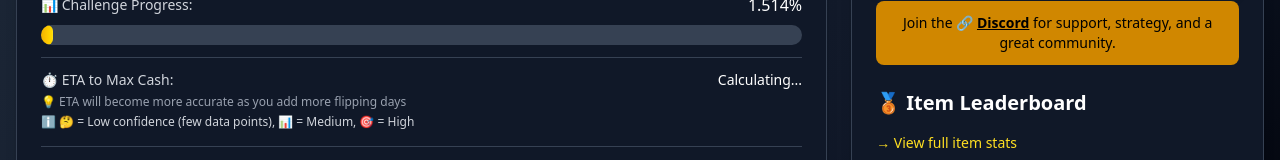
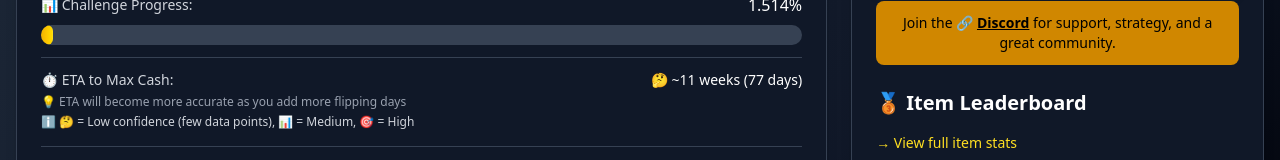
Before and after one commit to 1000tomax/OSRS-Flip-Tracker-Combined, a React (Vite) app: page / in a window 1280 px wide. Shown: the part 313-473 px from the top of the page. Built offline with nearby package versions, Linux system fonts and the light colour scheme.

Commit message:
revert to old eta calc LMFAO

```diff
--- a/src/components/ETACalculator.js
+++ b/src/components/ETACalculator.js
@@ -1,256 +1,169 @@
-// ETACalculator.final.js
-// Simple, robust ETA calculator for "1k -> Max Cash" style runs
-// Takes the solid refactored base and adds just the essential improvements
-
+// src/components/ETACalculator.js
 import { useMemo } from 'react';
 
-// Default configuration
-const DEFAULTS = {
-  target: 2147483647,           // OSRS max stack (GP)
-  skipFirstDays: 7,             // ignore early noise
-  expLookbackDays: 14,          // window for exponential fit
-  maxExponentialDailyGrowth: 0.20, // 20%/day hard guard
-  minDailyProfit: 1,            // avoid divide-by-zero
-  confidenceThresholds: { high: 0.15, medium: 0.35 }, // relative spread
-  maxReasonableETA: 1095,       // 3 years max (anything beyond is "unable to calculate")
-};
-
-// ----------------- Utilities -----------------
-
-const clamp = (v, lo, hi) => Math.min(Math.max(v, lo), hi);
-
-function median(arr) {
-  if (!arr.length) return NaN;
-  const a = [...arr].sort((x, y) => x - y);
-  const mid = Math.floor(a.length / 2);
-  return a.length % 2 ? a[mid] : (a[mid - 1] + a[mid]) / 2;
-}
-
-function variance(arr) {
-  if (arr.length < 2) return 0;
-  const m = arr.reduce((s, x) => s + x, 0) / arr.length;
-  return arr.reduce((s, x) => s + (x - m) ** 2, 0) / (arr.length - 1);
-}
-
-function isFinitePositive(x) {
-  return Number.isFinite(x) && x > 0;
-}
-
-// Least squares linear regression with R-squared
-function linearRegression(x, y) {
-  const n = Math.min(x.length, y.length);
-  if (n < 2) return { a: NaN, b: NaN, r2: 0 };
-
-  let sumX = 0, sumY = 0, sumXY = 0, sumXX = 0, sumYY = 0;
-  for (let i = 0; i < n; i++) {
-    const xi = x[i], yi = y[i];
-    if (!Number.isFinite(xi) || !Number.isFinite(yi)) continue;
-    sumX += xi; sumY += yi; sumXY += xi * yi;
-    sumXX += xi * xi; sumYY += yi * yi;
-  }
-
-  const denom = n * sumXX - sumX * sumX;
-  if (denom === 0) return { a: NaN, b: NaN, r2: 0 };
-
-  const b = (n * sumXY - sumX * sumY) / denom;
-  const a = (sumY - b * sumX) / n;
-
-  // Calculate R-squared to know if linear fit is actually good
-  const yMean = sumY / n;
-  const ssRes = y.reduce((sum, yi, i) => {
-    const predicted = a + b * x[i];
-    return sum + Math.pow(yi - predicted, 2);
-  }, 0);
-  const ssTot = y.reduce((sum, yi) => sum + Math.pow(yi - yMean, 2), 0);
-  const r2 = ssTot === 0 ? 1 : Math.max(0, 1 - (ssRes / ssTot));
-
-  return { a, b, r2 };
-}
-
-// Format ETA for display
-export function formatETA(etaDays) {
-  if (etaDays == null || etaDays === Infinity || Number.isNaN(etaDays)) return "Unable to calculate";
-  if (etaDays === 0) return "Goal reached";
-  const days = Math.ceil(etaDays);
-  return days === 1 ? "1 day" : `${days} days`;
-}
-
-// ----------------- Core Methods -----------------
-
-// Method A: Linear trend (only use if reasonably linear)
-function etaLinear(validDays, target) {
-  const x = validDays.map(d => d.day);
-  const y = validDays.map(d => d.netWorth);
-  const lastNW = y[y.length - 1];
-  if (lastNW >= target) return 0;
-
-  const { b: slopePerDay, r2 } = linearRegression(x, y);
-
-  // Only trust linear if it's actually a decent fit AND positive slope
-  if (!Number.isFinite(slopePerDay) || slopePerDay <= 0 || r2 < 0.3) {
-    return Infinity;
-  }
-
-  const remaining = target - lastNW;
-  return remaining / slopePerDay;
-}
-
-// Method B: Exponential trend (only use if good fit)
-function etaExponential(validDays, target, { expLookbackDays, maxExponentialDailyGrowth }) {
-  const last = validDays[validDays.length - 1];
-  const lastNW = last.netWorth;
-  if (lastNW >= target) return 0;
-
-  const cutoff = last.day - expLookbackDays;
-  const window = validDays.filter(d => d.day >= cutoff && d.netWorth > 0);
-  if (window.length < 3) return Infinity;
-
-  const x = window.map(d => d.day);
-  const y = window.map(d => Math.log(d.netWorth));
-
-  const { b, r2 } = linearRegression(x, y);
-
-  // Only trust exponential if it's a good fit
-  if (!Number.isFinite(b) || r2 < 0.5) return Infinity;
-
-  const dailyGrowth = clamp(Math.exp(b) - 1, 0, maxExponentialDailyGrowth);
-  if (dailyGrowth <= 0) return Infinity;
-
-  const t = Math.log(target / lastNW) / Math.log(1 + dailyGrowth);
-  return t > 0 && Number.isFinite(t) ? t : Infinity;
-}
-
-// Method C: Weighted average (always applicable)
-function etaWeightedAverage(validDays, target, { minDailyProfit }) {
-  const lastNW = validDays[validDays.length - 1].netWorth;
-  if (lastNW >= target) return 0;
-
-  const minDay = validDays[0].day;
-  let weightedSum = 0;
-  let weightTotal = 0;
-
-  for (let i = 1; i < validDays.length; i++) {
-    const prev = validDays[i - 1];
-    const curr = validDays[i];
-    const dt = curr.day - prev.day;
-    if (dt <= 0) continue;
-    const profitPerDay = (curr.netWorth - prev.netWorth) / dt;
-
-    const w = (curr.day - minDay + 1);
-    weightedSum += w * profitPerDay;
-    weightTotal += w;
-  }
-
-  if (weightTotal === 0) return Infinity;
-  const avgProfitPerDay = Math.max(minDailyProfit, weightedSum / weightTotal);
-  if (!Number.isFinite(avgProfitPerDay) || avgProfitPerDay <= 0) return Infinity;
-
-  const remaining = target - lastNW;
-  return remaining / avgProfitPerDay;
-}
-
-// ----------------- Main API -----------------
-
-export function calculateETA(days, options = {}) {
-  const cfg = { ...DEFAULTS, ...options };
-
-  if (!Array.isArray(days) || days.length < 2) {
-    return {
-      etaDays: NaN,
-      confidence: "low",
-      methods: { linear: NaN, exponential: NaN, weighted: NaN },
-      formatted: "Unable to calculate",
-      note: "Not enough data",
-    };
-  }
-
-  // Sort by day and filter early noise
-  const sorted = [...days].sort((a, b) => a.day - b.day);
-  const validDays = sorted.filter(d => d.day >= (sorted[0].day + cfg.skipFirstDays));
-  const data = validDays.length >= 2 ? validDays : sorted;
-  const currentNW = data[data.length - 1].netWorth;
-
-  // Early exit: already at target
-  if (currentNW >= cfg.target) {
-    return {
-      etaDays: 0,
-      confidence: "high",
-      methods: { linear: 0, exponential: 0, weighted: 0 },
-      formatted: formatETA(0),
-    };
-  }
-
-  // Compute all methods
-  const linear = etaLinear(data, cfg.target);
-  const exponential = etaExponential(data, cfg.target, cfg);
-  const weighted = etaWeightedAverage(data, cfg.target, cfg);
-
-  // Filter reasonable estimates
-  const candidates = [linear, exponential, weighted]
-    .filter(eta => isFinitePositive(eta) && eta <= cfg.maxReasonableETA);
-
-  if (candidates.length === 0) {
-    return {
-      etaDays: NaN,
-      confidence: "low",
-      methods: { linear, exponential, weighted },
-      formatted: "Unable to calculate",
-      note: "No methods produced reasonable estimates",
-    };
-  }
-
-  // Use median for robustness
-  const etaDays = median(candidates);
-
-  // Confidence based on spread between methods
-  const sd = Math.sqrt(variance(candidates));
-  const relativeSpread = sd / etaDays;
-
-  const confidence =
-    relativeSpread < cfg.confidenceThresholds.high ? "high"
-    : relativeSpread < cfg.confidenceThresholds.medium ? "medium"
-    : "low";
-
-  return {
-    etaDays,
-    confidence,
-    methods: { linear, exponential, weighted },
-    formatted: formatETA(etaDays),
-  };
-}
-
-// Pretty-print helper
-export function describeETA(result) {
-  if (!result) return "No result";
-  const { formatted, confidence, methods } = result;
-  const parts = [
-    `ETA: ${formatted}`,
-    `Confidence: ${confidence}`,
-    `Linear: ${formatETA(methods.linear)}`,
-    `Exponential: ${formatETA(methods.exponential)}`,
-    `Weighted: ${formatETA(methods.weighted)}`,
-  ];
-  return parts.join(" | ");
-}
-
-// React hook wrapper for compatibility with existing components
 export function useETACalculator(summaries, currentNetWorth) {
-  return useMemo(() => {
-    if (!summaries || summaries.length < 2) {
+  const etaData = useMemo(() => {
+    if (!summaries || summaries.length < 7) {
       return { eta: null, confidence: 'low', method: 'insufficient_data' };
     }
 
-    const result = calculateETA(summaries);
+    const MAX_CASH = 2147483647;
+    const remaining = MAX_CASH - currentNetWorth;
+
+    if (remaining <= 0) {
+      return { eta: 0, confidence: 'high', method: 'complete' };
+    }
+
+    // Filter out very early days and sort by day
+    const validDays = summaries
+      .filter(day => day.day >= 8) // Skip first week outliers
+      .sort((a, b) => a.day - b.day);
+
+    if (validDays.length < 3) {
+      return { eta: null, confidence: 'low', method: 'insufficient_filtered_data' };
+    }
+
+    // Method 1: Linear regression on daily profits to find acceleration
+    const linearTrendETA = calculateLinearTrendETA(validDays, remaining);
+
+    // Method 2: Exponential growth model based on net worth progression
+    const exponentialETA = calculateExponentialETA(validDays, currentNetWorth, MAX_CASH);
+
+    // Method 3: Rolling average with recent weighting
+    const weightedAverageETA = calculateWeightedAverageETA(validDays, remaining);
+
+    // Combine methods for final estimate
+    const estimates = [linearTrendETA, exponentialETA, weightedAverageETA].filter(eta => eta > 0 && eta < 1000);
+
+    if (estimates.length === 0) {
+      return { eta: null, confidence: 'low', method: 'calculation_error' };
+    }
+
+    // Use median of valid estimates
+    estimates.sort((a, b) => a - b);
+    const finalETA = estimates[Math.floor(estimates.length / 2)];
+
+    // Confidence based on consistency of estimates
+    const variance = estimates.reduce((sum, eta) => sum + Math.pow(eta - finalETA, 2), 0) / estimates.length;
+    const confidence = variance < 100 ? 'high' : variance < 400 ? 'medium' : 'low';
 
     return {
-      eta: result.etaDays,
-      confidence: result.confidence,
+      eta: Math.round(finalETA),
+      confidence,
       method: 'combined_analysis',
       estimates: {
-        linear: Math.round(result.methods.linear || 0),
-        exponential: Math.round(result.methods.exponential || 0),
-        weighted: Math.round(result.methods.weighted || 0)
+        linear: Math.round(linearTrendETA),
+        exponential: Math.round(exponentialETA),
+        weighted: Math.round(weightedAverageETA)
       }
     };
   }, [summaries, currentNetWorth]);
+
+  return etaData;
 }
+
+// Method 1: Linear regression on daily profits (captures acceleration)
+function calculateLinearTrendETA(validDays, remaining) {
+  const n = validDays.length;
+
+  // Linear regression: y = mx + b where y = daily_profit, x = day_number
+  const sumX = validDays.reduce((sum, day) => sum + day.day, 0);
+  const sumY = validDays.reduce((sum, day) => sum + day.profit, 0);
+  const sumXY = validDays.reduce((sum, day) => sum + day.day * day.profit, 0);
+  const sumX2 = validDays.reduce((sum, day) => sum + day.day * day.day, 0);
+
+  const slope = (n * sumXY - sumX * sumY) / (n * sumX2 - sumX * sumX);
+  const intercept = (sumY - slope * sumX) / n;
+
+  if (slope <= 0) return Infinity; // No growth trend
+
+  // Project future profits and sum until we reach target
+  const lastDay = validDays[validDays.length - 1].day;
+  let totalProjectedProfit = 0;
+  let projectedDays = 0;
+
+  while (totalProjectedProfit < remaining && projectedDays < 1000) {
+    projectedDays++;
+    const futureDay = lastDay + projectedDays;
+    const projectedDailyProfit = Math.max(slope * futureDay + intercept, 0);
+    totalProjectedProfit += projectedDailyProfit;
+  }
+
+  return projectedDays;
+}
+
+// Method 2: Exponential growth model based on net worth progression
+function calculateExponentialETA(validDays, currentNetWorth, maxCash) {
+  if (validDays.length < 3) return Infinity;
+
+  // Take recent samples for exponential fitting
+  const recentDays = validDays.slice(-14); // Last 2 weeks
+
+  // Fit exponential curve to net worth: net_worth = a * e^(b * day)
+  // Using log-linear regression: ln(net_worth) = ln(a) + b * day
+  const validNetWorthDays = recentDays.filter(day => day.net_worth > 1000);
+
+  if (validNetWorthDays.length < 3) return Infinity;
+
+  const n = validNetWorthDays.length;
+  const sumX = validNetWorthDays.reduce((sum, day) => sum + day.day, 0);
+  const sumLnY = validNetWorthDays.reduce((sum, day) => sum + Math.log(day.net_worth), 0);
+  const sumXLnY = validNetWorthDays.reduce((sum, day) => sum + day.day * Math.log(day.net_worth), 0);
+  const sumX2 = validNetWorthDays.reduce((sum, day) => sum + day.day * day.day, 0);
+
+  const b = (n * sumXLnY - sumX * sumLnY) / (n * sumX2 - sumX * sumX);
+  const lnA = (sumLnY - b * sumX) / n;
+
+  if (b <= 0) return Infinity; // No exponential growth
+
+  // Solve for day when net_worth = maxCash: maxCash = a * e^(b * day)
+  // day = (ln(maxCash) - ln(a)) / b
+  const lastDay = validNetWorthDays[validNetWorthDays.length - 1].day;
+  const targetDay = (Math.log(maxCash) - lnA) / b;
+
+  return Math.max(targetDay - lastDay, 0);
+}
+
+// Method 3: Weighted average with recent emphasis
+function calculateWeightedAverageETA(validDays, remaining) {
+  if (validDays.length < 2) return Infinity;
+
+  // Weight recent days more heavily
+  let totalWeightedProfit = 0;
+  let totalWeight = 0;
+
+  validDays.forEach((day, index) => {
+    // Linear weight: more recent days get higher weight
+    const weight = index + 1;
+    totalWeightedProfit += day.profit * weight;
+    totalWeight += weight;
+  });
+
+  const weightedAverage = totalWeightedProfit / totalWeight;
+
+  if (weightedAverage <= 0) return Infinity;
+
+  return remaining / weightedAverage;
+}
+
+// Utility function to format ETA for display
+export function formatETA(eta, confidence) {
+  if (!eta || eta === Infinity) return 'Unable to calculate';
+
+  const confidenceEmoji = {
+    high: '🎯',
+    medium: '📊',
+    low: '🤔'
+  };
+
+  if (eta < 1) return `${confidenceEmoji[confidence]} Less than 1 day!`;
+  if (eta === 1) return `${confidenceEmoji[confidence]} About 1 day`;
+  if (eta < 30) return `${confidenceEmoji[confidence]} ${eta} days`;
+  if (eta < 365) {
+    const weeks = Math.round(eta / 7);
+    return `${confidenceEmoji[confidence]} ~${weeks} weeks (${eta} days)`;
+  }
+
+  const years = Math.round(eta / 365 * 10) / 10;
+  return `${confidenceEmoji[confidence]} ~${years} year${years !== 1 ? 's' : ''}`;
+}
```
